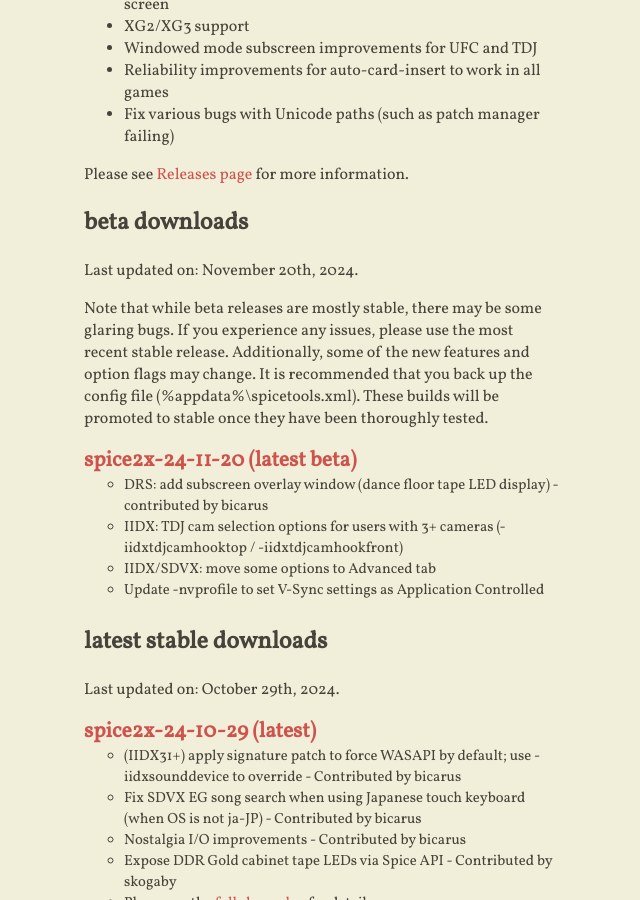
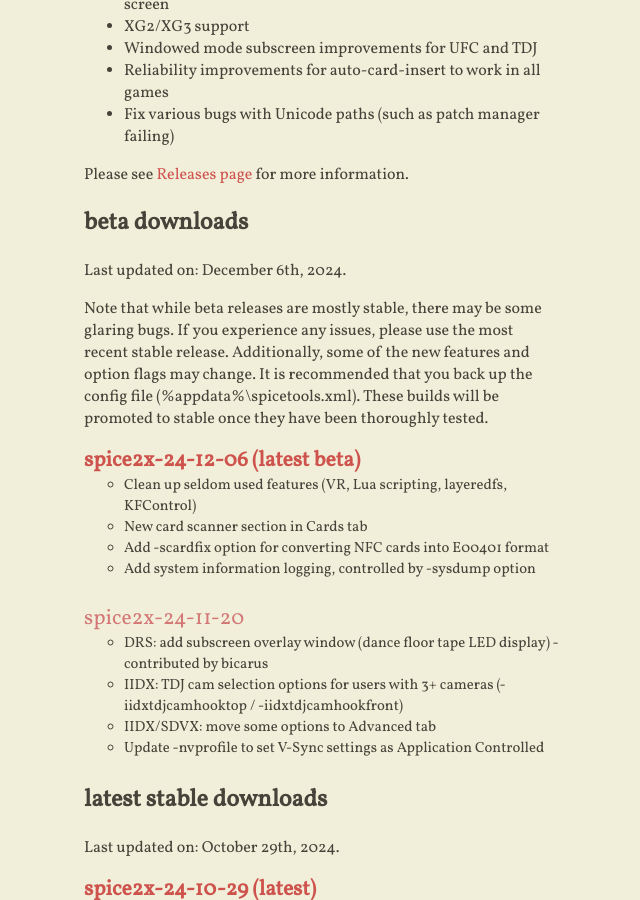
Before and after one commit to spice2x/spice2x.github.io, a Jekyll site: the page built from docs/index.html, in a window 1280 px wide and 900 px high, scrolled down 497 px. Shown: the whole window, without its empty margins (420-1060 px from the left). Built offline with Jekyll 4.4.1, drawn with Linux system fonts in a browser that asks for light colours; nearby versions of some CDN libraries.

Commit message:
24-12-06

```diff
--- a/docs/_includes/content.html
+++ b/docs/_includes/content.html
@@ -26,7 +26,7 @@
 
 <h2>beta downloads</h2>
 
-<p>Last updated on: November 20th, 2024.</p>
+<p>Last updated on: December 6th, 2024.</p>
 
 <p>Note that while beta releases are mostly stable, there may be some glaring bugs. If you experience any issues, please
   use the most recent stable release. Additionally, some of the new features and option flags may change. It is
@@ -34,6 +34,17 @@
   stable once they have been thoroughly tested.
 </p>
 <ul class="downloads-beta highlight-latest">
+  <li>
+    <a class="download-link" href="https://github.com/spice2x/spice2x.github.io/releases/download/24-12-06/spice2x-24-12-06.zip">
+      spice2x-24-12-06
+    </a>
+    <ul>
+      <li>Clean up seldom used features (VR, Lua scripting, layeredfs, KFControl)</li>
+      <li>New card scanner section in Cards tab</li>
+      <li>Add -scardfix option for converting NFC cards into E00401 format</li>
+      <li>Add system information logging, controlled by -sysdump option</li>
+    </ul>
+  </li>
   <li>
     <a class="download-link" href="https://github.com/spice2x/spice2x.github.io/releases/download/24-11-20/spice2x-24-11-20.zip">
       spice2x-24-11-20
```
